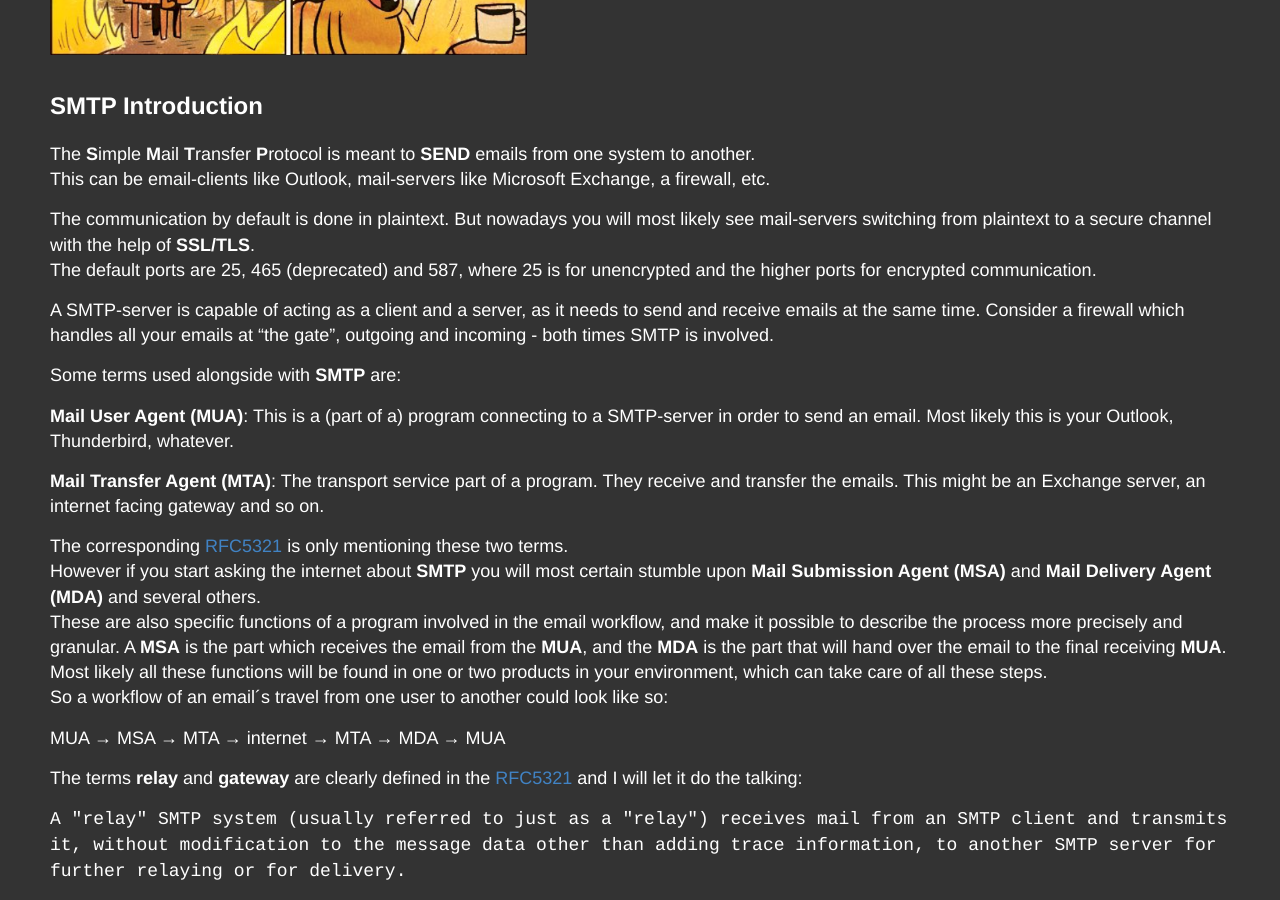
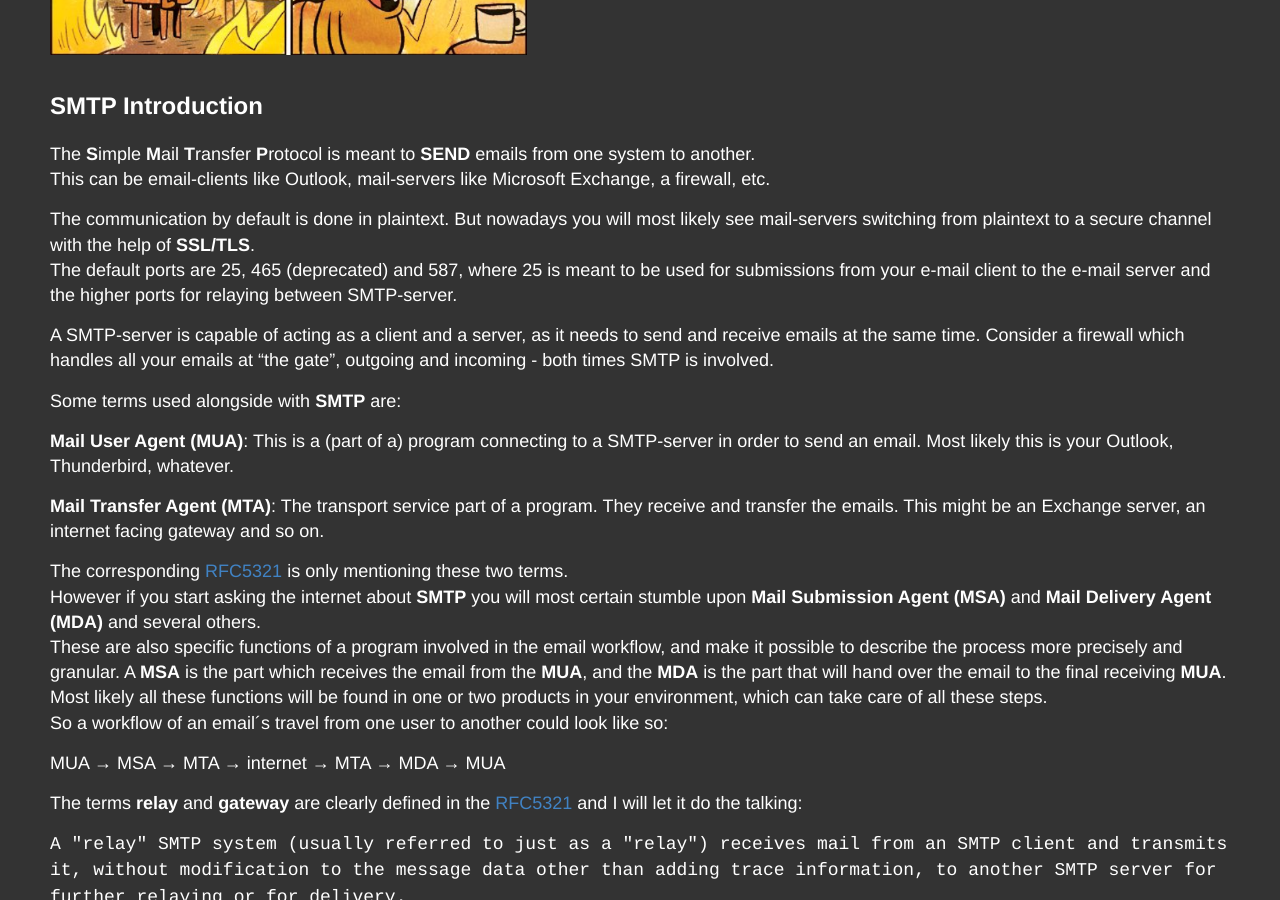
Before and after one commit to LuemmelSec/LuemmelSec.github.io, a Jekyll site: the page built from _posts/2020-12-25-Pentest-Everything-SMTP.md, in a window 1280 px wide and 900 px high, scrolled down 767 px. Built offline with Jekyll 4.4.1, drawn with Linux system fonts in a browser that asks for light colours.

Commit message:
Update 2020-12-25-Pentest-Everything-SMTP.md

```diff
--- a/_posts/2020-12-25-Pentest-Everything-SMTP.md
+++ b/_posts/2020-12-25-Pentest-Everything-SMTP.md
@@ -25,7 +25,7 @@ The **S**imple **M**ail **T**ransfer **P**rotocol is meant to **SEND** emails fr
 This can be email-clients like Outlook, mail-servers like Microsoft Exchange, a firewall, etc.
 
 The communication by default is done in plaintext. But nowadays you will most likely see mail-servers switching from plaintext to a secure channel with the help of **SSL/TLS**.
-The default ports are 25, 465 (deprecated) and 587, where 25 is for unencrypted and the higher ports for encrypted communication.
+The default ports are 25, 465 (deprecated) and 587, where 25 is meant to be used for submissions from your e-mail client to the e-mail server and the higher ports for relaying between SMTP-server.
 
 A SMTP-server is capable of acting as a client and a server, as it needs to send and receive emails at the same time. Consider a firewall which handles all your emails at "the gate", outgoing and incoming - both times SMTP is involved.
 
```
